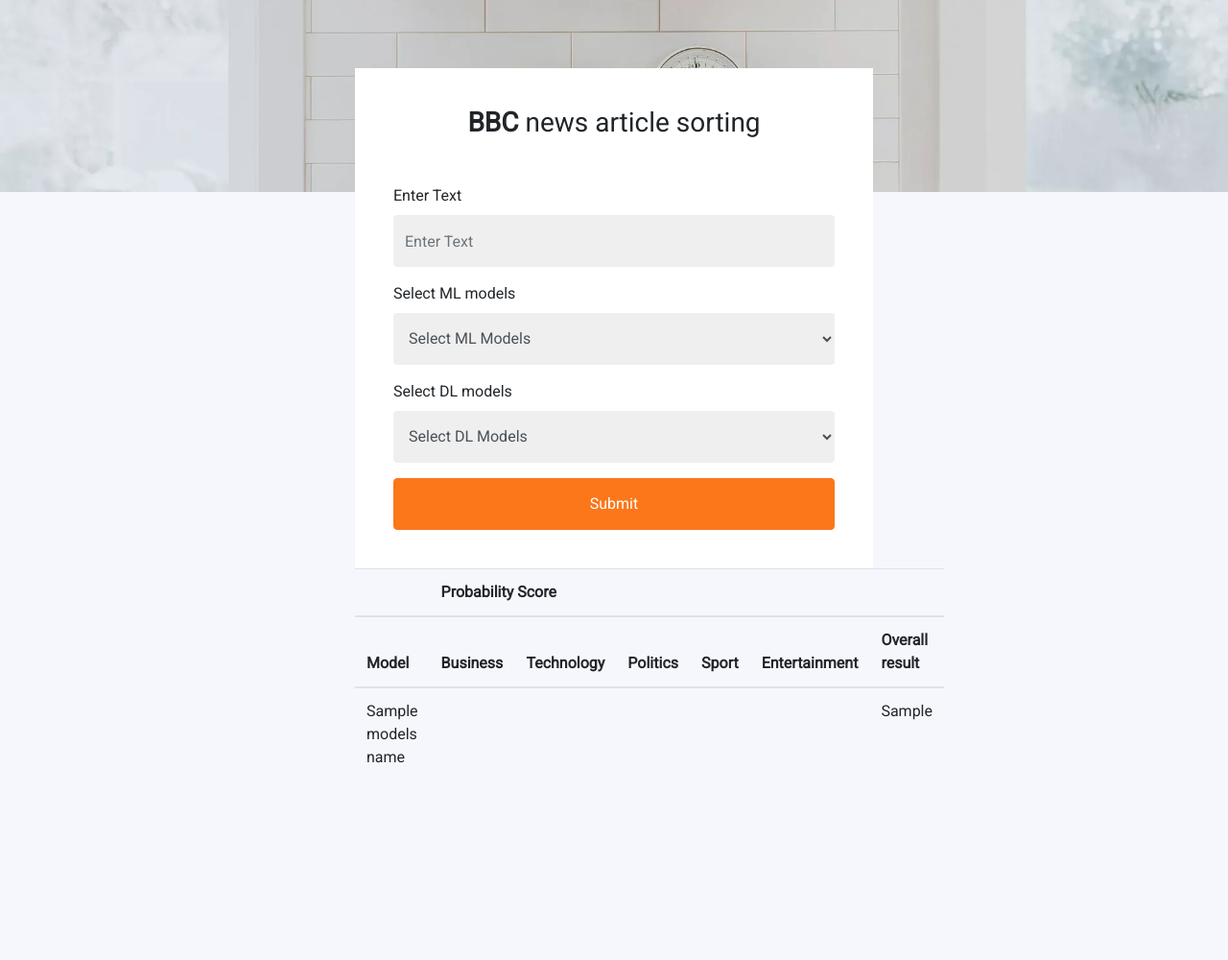
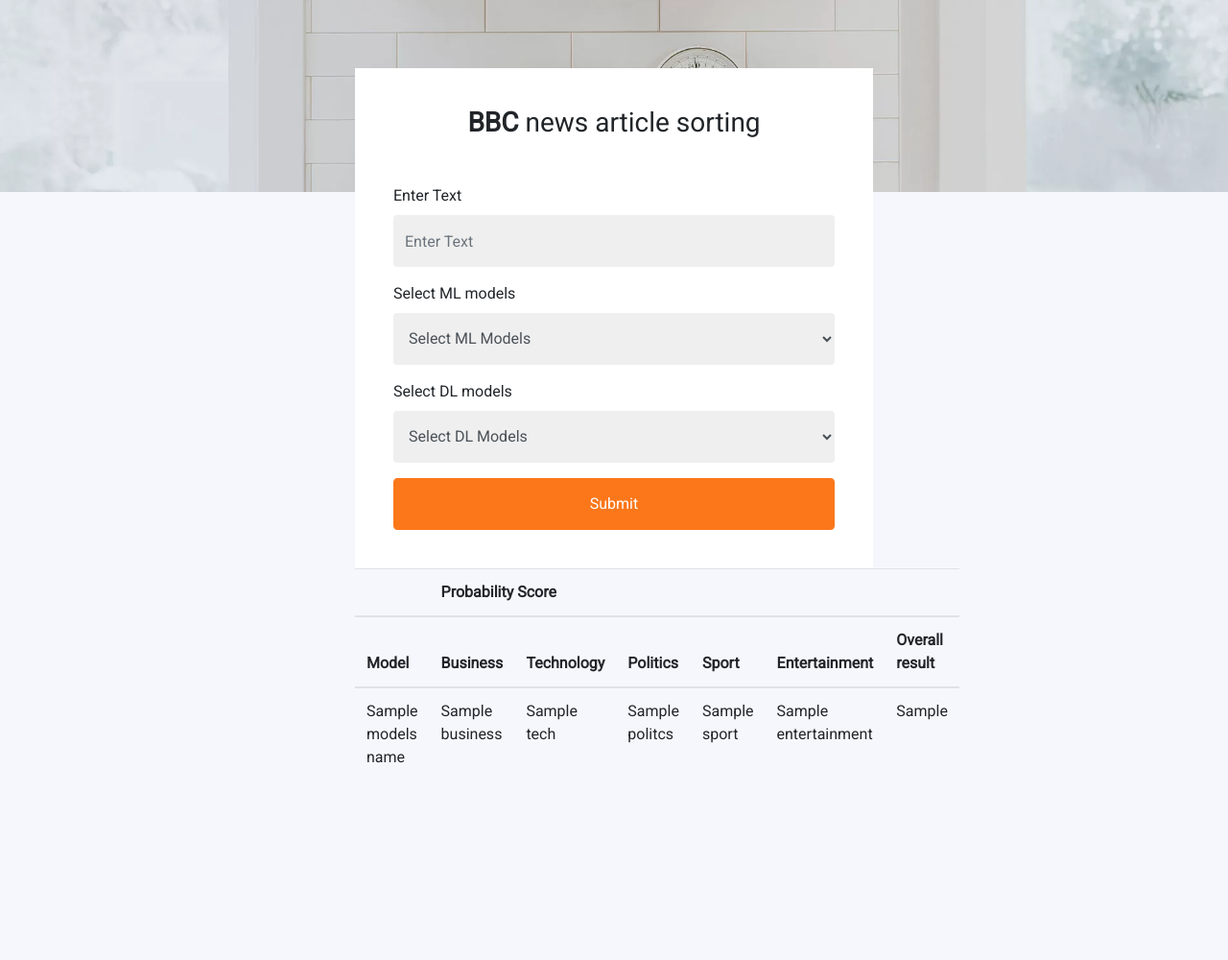
Before and after one commit to harmangahir/news_article_sorting_nlp, a Flask app: template templates/index.html in a window 1280 px wide. Shown: the whole page at 96% size. Run offline with Flask 2, Linux system fonts and the light colour scheme; the template is opened without the code that fills it: most values are stand-ins (such as "Sample title", 1, 10 or a date in 2020); parts of the project's set-up code (start-up, migrations or seed data) failed here and were passed over; some libraries are stand-ins or nearby versions.

Commit message:
The web app is ready

```diff
--- a/app.py
+++ b/app.py
@@ -70,9 +70,13 @@
 
 
         score = model.predict_proba(tfidf_vector.transform(processed_text))[result1]
+        business_percentage=round(score[0]*100,2)
+        tech_percentage=round(score[1]*100,2)
+        politics_percentage=round(score[2]*100,2)
+        sport_percentage=round(score[3]*100,2)
+        entertainment_percentage=round(score[4]*100,2)
 
-
-        return render_template("index.html", models_name=model_name, probability_score=score,predicted_category=output)
+        return render_template("index.html", models_name=model_name,business=business_percentage, tech=tech_percentage,politics=politics_percentage,sport=sport_percentage,entertainment=entertainment_percentage ,predicted_category=output)
 
         # return render_template("index.html", models_name=model_name, prediction_text="Predicted category with model {} for article  is:{}".format(output), probability_score=score)
 
--- a/templates/index.html
+++ b/templates/index.html
@@ -78,11 +78,11 @@
     <tbody>
       <tr>
         <td>{{models_name}}</td>
-        <td>{{(probability_score[0]*100)|round(2) }}</td>
-        <td>{{(probability_score[1]*100)|round(2) }}</td>
-        <td>{{(probability_score[2]*100)|round(2) }}</td>
-        <td>{{(probability_score[3]*100)|round(2) }}</td>
-        <td>{{(probability_score[4]*100)|round(2) }}</td>
+        <td>{{business}}</td>
+        <td>{{tech}}</td>
+        <td>{{politcs}}</td>
+        <td>{{sport}}</td>
+        <td>{{entertainment}}</td>
         <td>{{predicted_category}}</td>
       </tr>
     </tbody>
```
